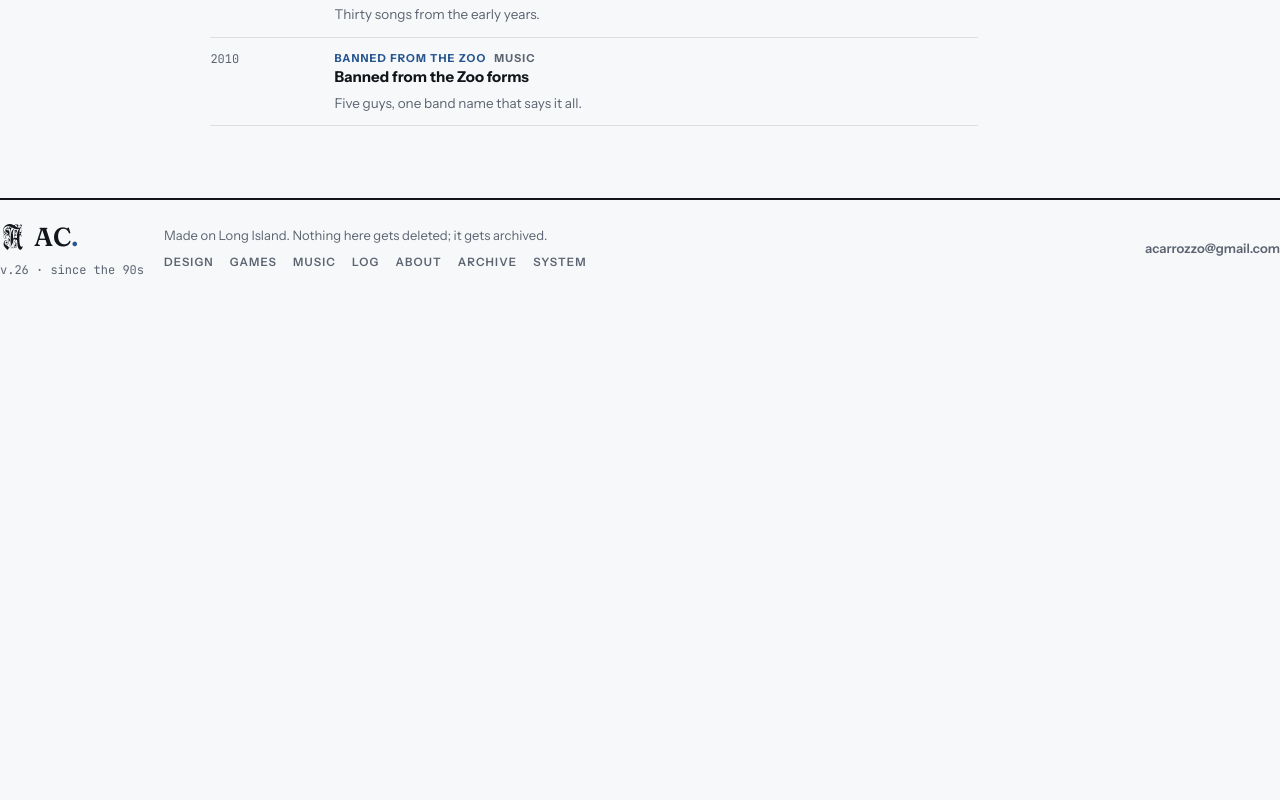
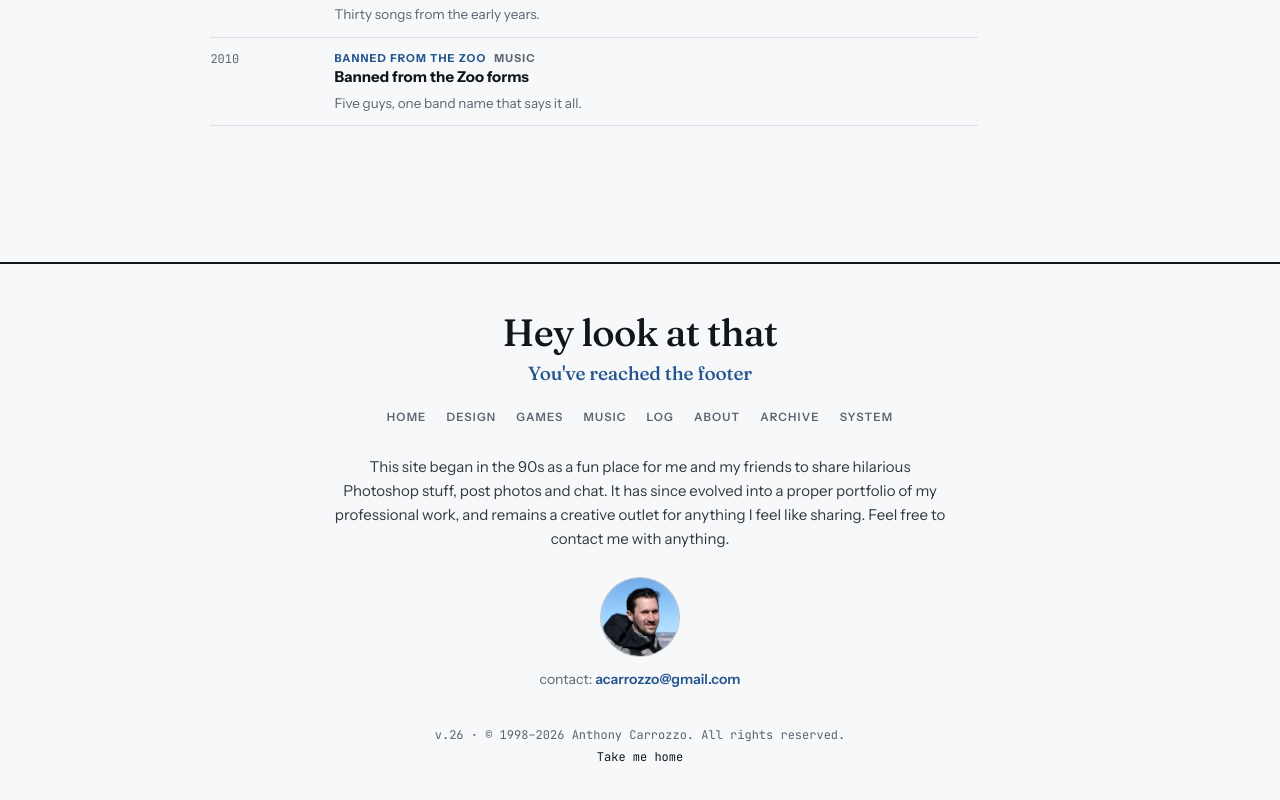
Before and after one commit to acarrozzo/acmain, a Next.js app: page /log in a window 1280 px wide. Shown: the part 2623-3423 px from the top of the page. Before the commit the page ends 2942 px from the top, so only its background shows below. Built offline with nearby package versions, Linux system fonts and the light colour scheme.

Commit message:
acmain-footer updated

```diff
--- a/app/[world]/page.tsx
+++ b/app/[world]/page.tsx
@@ -125,9 +125,7 @@ export default async function WorldPage({ params }: { params: Params }) {
                 </p>
               ))}
               <div className="flex flex-wrap gap-2">
-                <Btn href={`mailto:${site.email}`} primary>
-                  {site.email}
-                </Btn>
+                <span className="self-center font-semibold text-accent">{site.email}</span>
                 <Btn href={person.linkedin}>LinkedIn</Btn>
               </div>
             </div>
--- a/app/about/page.tsx
+++ b/app/about/page.tsx
@@ -34,9 +34,7 @@ export default function AboutPage() {
               <div className="text-muted">{person.location}</div>
             </div>
             <div className="flex flex-col gap-1.5 text-sm">
-              <a href={`mailto:${site.email}`} className="text-accent hover:underline">
-                {site.email}
-              </a>
+              <span className="text-accent">{site.email}</span>
               <a href={person.linkedin} target="_blank" rel="noopener" className="text-ink-soft hover:text-accent">
                 LinkedIn
                 <ExternalMark />
--- a/app/globals.css
+++ b/app/globals.css
@@ -419,14 +419,25 @@ a { color: inherit; }
 .what b { display: block; font-size: 15px; margin-bottom: 4px; }
 .what p { margin: 0; font-size: 13.5px; color: var(--muted); }
 
-/* ---------------- Footer ---------------- */
-.foot { margin-top: 56px; border-top: 2px solid var(--ink); padding: 18px 0 40px; display: grid; grid-template-columns: auto minmax(0, 1fr) auto; gap: 20px; align-items: center; color: var(--muted); font-size: 13px; }
-.foot .word { font-family: var(--font-display); font-size: 26px; font-weight: 600; color: var(--ink); display: inline-flex; align-items: center; gap: 8px; }
-.foot .word > span > span { color: var(--accent); }
-.foot .word svg { width: 26px; height: 26px; fill: var(--ink); }
-.foot ul { list-style: none; margin: 8px 0 0; padding: 0; display: flex; flex-wrap: wrap; gap: 16px; font-weight: 600; letter-spacing: .1em; text-transform: uppercase; font-size: 11.5px; }
+/* ---------------- Footer ----------------
+   Composed like the original acarrozzo.com footer: one centered stack.
+   Headline, subhead in the accent, the nav, the site's story, the
+   portrait, the contact line, then the small print with "Take me home"
+   on its own line. */
+.foot { margin-top: 120px; border-top: 2px solid var(--ink); padding-block: 48px 96px; display: flex; flex-direction: column; align-items: center; text-align: center; color: var(--muted); font-size: 15px; }
+.foot-h { margin: 0; font-size: clamp(28px, 3.2vw, 38px); color: var(--ink); }
+.foot-sub { margin: 6px 0 0; font-family: var(--font-display); font-size: 19px; font-weight: 500; letter-spacing: -0.01em; color: var(--accent); }
+.foot ul { list-style: none; margin: 22px 0 0; padding: 0; display: flex; flex-wrap: wrap; justify-content: center; gap: 16px 20px; font-weight: 600; letter-spacing: .1em; text-transform: uppercase; font-size: 11.5px; }
 .foot ul a:hover { color: var(--ink); }
-@media (max-width: 760px) { .foot { grid-template-columns: minmax(0, 1fr); } }
+.foot-story { margin: 28px 0 0; max-width: 62ch; line-height: 1.6; color: var(--ink-soft); text-wrap: pretty; }
+.foot-face { margin-top: 26px; width: 80px; height: 80px; border-radius: 50%; object-fit: cover; border: 1px solid var(--line-strong); background: var(--surface-2); }
+.foot-contact { margin: 12px 0 0; font-size: 14px; }
+.foot-contact .mut { color: var(--muted); }
+.foot-contact .em { font-weight: 600; color: var(--accent); }
+.foot-small { margin: 36px 0 0; display: flex; flex-direction: column; align-items: center; gap: 4px; color: var(--muted); }
+.foot-small a { color: var(--ink); }
+.foot-small a:hover { color: var(--accent); }
+@media (max-width: 760px) { .foot { margin-top: 80px; padding-block: 36px 72px; } }
 
 /* ---------------------------------------------------------------
    The opening band: the one-line identity on the left, the orbit of
--- a/app/system/page.tsx
+++ b/app/system/page.tsx
@@ -708,7 +708,7 @@ export default function SystemPage() {
                 </div>
                 {worlds.every((w) => !w.backdrop) && <p className="ds-note">No world overrides the site backdrop yet.</p>}
               </Spec>
-              <Spec name="Footer" file="components/Footer.tsx" usedOn={usedOn("components/Footer.tsx")} note="At the bottom of this page. Wordmark, version line from site.version and site.since, every nav item but Home, the email.">
+              <Spec name="Footer" file="components/Footer.tsx" usedOn={usedOn("components/Footer.tsx")} note="At the bottom of this page. Composed like the original site's footer: headline, subhead, the nav, the site story, the portrait, the contact line, the small print. Copy is site.footer; the portrait is person.portrait.">
                 <p className="ds-note">
                   Reads <code>navItems</code>, so the System tab is down there too until it is removed.
                 </p>
--- a/components/Footer.tsx
+++ b/components/Footer.tsx
@@ -1,36 +1,37 @@
 import { site } from "@/content/site";
+import { person } from "@/content/person";
 import { navItems } from "@/lib/nav";
-import { Mark } from "./Mark";
 
+/**
+ * The footer, composed like the original acarrozzo.com footer: a centered
+ * stack that ends every page the same way. Copy lives in `site.footer`.
+ */
 export function Footer() {
+  const { footer } = site;
+  const year = new Date().getFullYear();
   return (
     <footer className="foot container-page">
-      <div className="flex flex-col gap-1">
-        <a href="/" className="word" aria-label="AC, home">
-          <Mark className="" />
-          <span>
-            AC<span>.</span>
-          </span>
-        </a>
-        <span className="mono">
-          {site.version} · {site.since}
+      <h2 className="foot-h">{footer.heading}</h2>
+      <p className="foot-sub">{footer.sub}</p>
+      <ul>
+        {navItems.map((n) => (
+          <li key={n.href}>
+            <a href={n.href}>{n.label}</a>
+          </li>
+        ))}
+      </ul>
+      <p className="foot-story">{footer.story}</p>
+      <img src={person.portrait} alt={person.name} width={80} height={80} loading="lazy" className="foot-face" />
+      <p className="foot-contact">
+        <span className="mut">{footer.contactLabel}</span>{" "}
+        <span className="em">{site.email}</span>
+      </p>
+      <p className="foot-small mono">
+        <span>
+          {site.version} · © {footer.firstYear}–{year} {site.name}. All rights reserved.
         </span>
-      </div>
-      <div>
-        Made on Long Island. Nothing here gets deleted; it gets archived.
-        <ul>
-          {navItems
-            .filter((n) => n.href !== "/")
-            .map((n) => (
-              <li key={n.href}>
-                <a href={n.href}>{n.label}</a>
-              </li>
-            ))}
-        </ul>
-      </div>
-      <a href={`mailto:${site.email}`} className="font-semibold text-accent">
-        {site.email}
-      </a>
+        <a href="/">{footer.homeLabel}</a>
+      </p>
     </footer>
   );
 }
--- a/components/Home.tsx
+++ b/components/Home.tsx
@@ -109,7 +109,7 @@ export function Editor() {
           <p>{person.editorBlurb}</p>
           <div className="links">
             <a href="/about">The long version →</a>
-            <a href={`mailto:${site.email}`}>{site.email}</a>
+            <span>{site.email}</span>
           </div>
         </div>
       </div>
--- a/content/site.ts
+++ b/content/site.ts
@@ -19,6 +19,21 @@ export const site = {
     "Anthony Carrozzo is a product designer from Long Island who has been designing for over twenty years and making games for longer. This is where anyone can learn what he's about: software, games, music, and what's being built right now.",
   email: "acarrozzo@gmail.com",
   /**
+   * The footer, composed like the original acarrozzo.com footer: a
+   * headline, a subhead, the nav as pills, the site's story, the
+   * portrait, the contact line and the small print. Edit the copy here.
+   */
+  footer: {
+    heading: "Hey look at that",
+    sub: "You've reached the footer",
+    story:
+      "This site began in the 90s as a fun place for me and my friends to share hilarious Photoshop stuff, post photos and chat. It has since evolved into a proper portfolio of my professional work, and remains a creative outlet for anything I feel like sharing. Feel free to contact me with anything.",
+    contactLabel: "contact:",
+    /** The site's first year, for the copyright range. */
+    firstYear: 1998,
+    homeLabel: "Take me home",
+  },
+  /**
    * Where the original site lives once this one takes over acarrozzo.com.
    * Today the old site *is* acarrozzo.com; move it to a subdomain at
    * cutover and update this one line.
```
